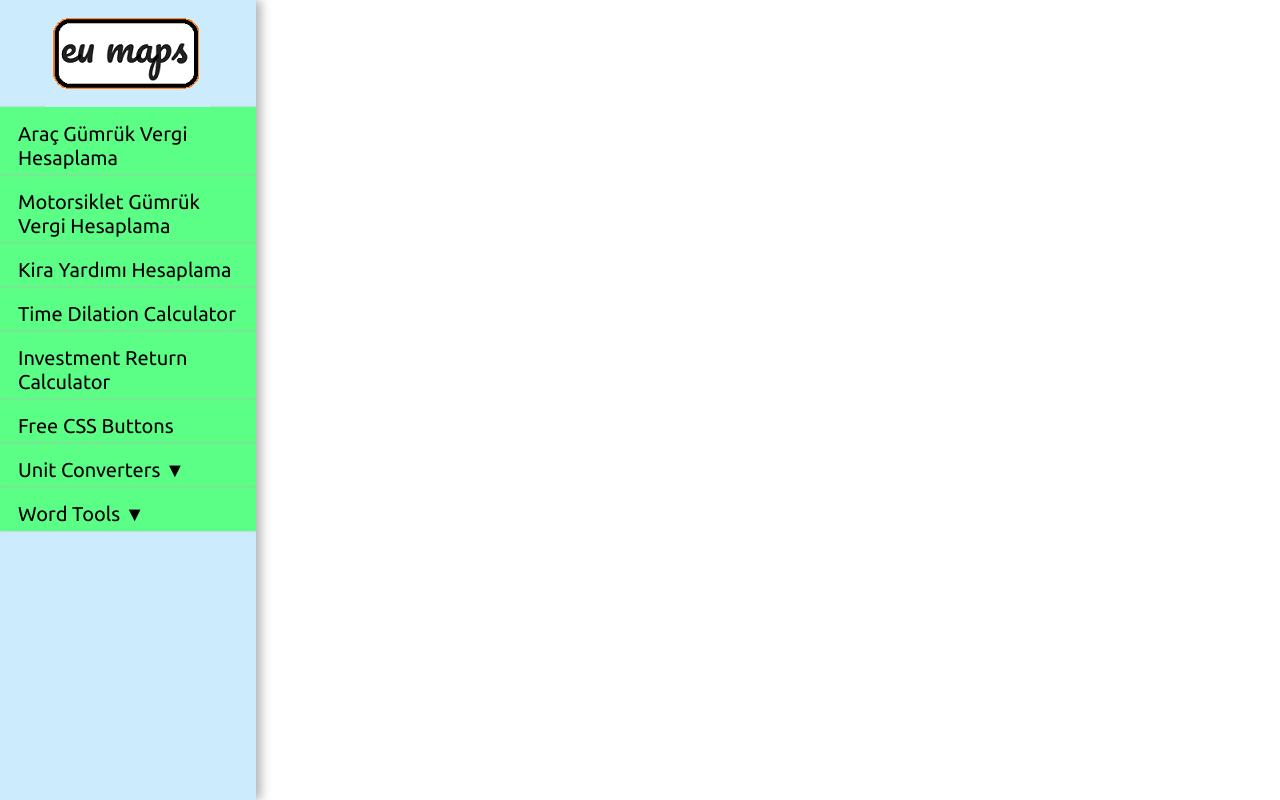
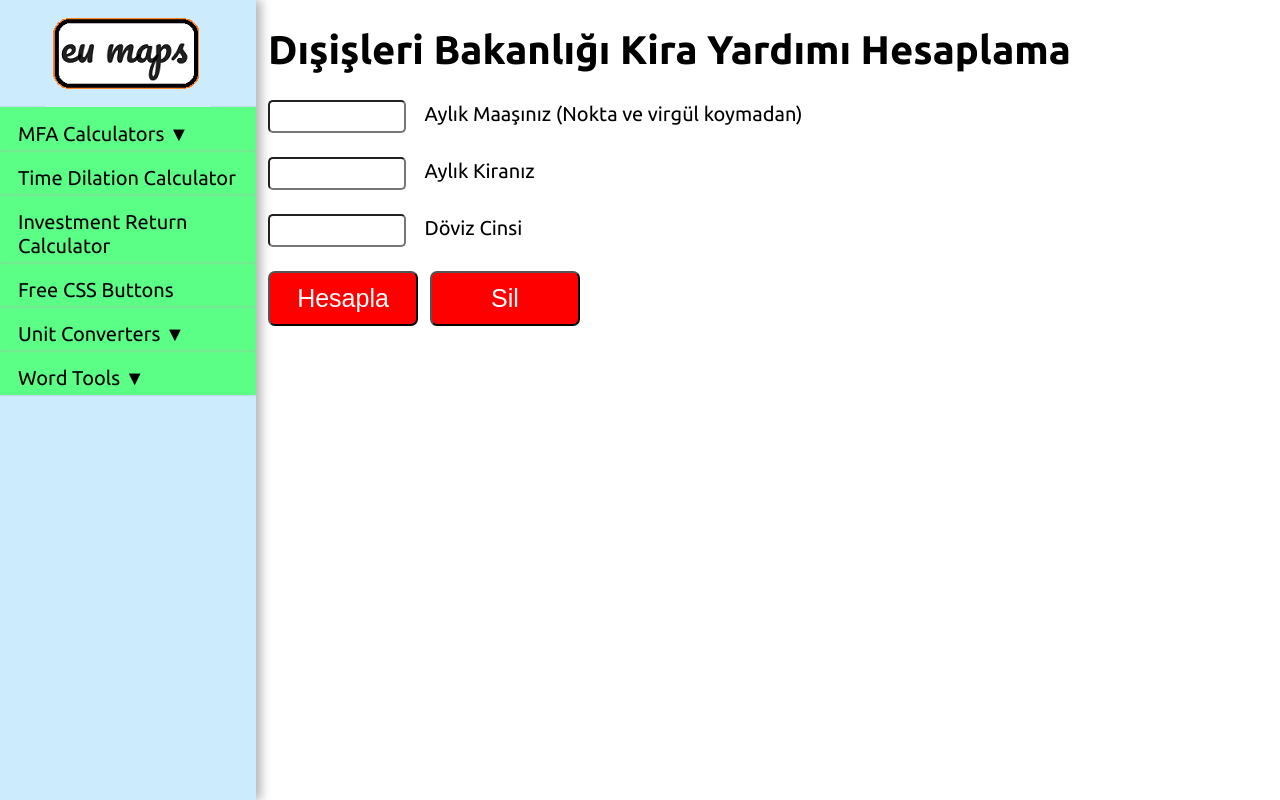
Before and after one commit to abdulhakim-altunkaya/eumaps, a React (Create React App) app in the folder client/: page /kira-yardimi-hesaplama in a window 1280 px wide. Built offline with nearby package versions, Linux system fonts and the light colour scheme; the HTML template or start-up script is replaced by a standard one; a web font is replaced by a local one.

Commit message:
mfa rent support calculator added

```diff
--- a/client/src/components/MainArea.js
+++ b/client/src/components/MainArea.js
@@ -2,6 +2,7 @@ import React from 'react';
 import {BrowserRouter as Router, Routes, Route, Link} from "react-router-dom";
 import SpeedOfLight from "./subcomponents/SpeedOfLight";
 import Investment from "./subcomponents/Investment";
+import Rent from "./subcomponents/Rent";
 import IndexComp from "./subcomponents/IndexComp";
 
 function MainArea() {
@@ -10,6 +11,7 @@ function MainArea() {
       <Routes>
         <Route path="/speed-of-light-calculator" element={<SpeedOfLight/>} />
         <Route path="/investment-return-calculator" element={<Investment/>} />
+        <Route path="/kira-yardimi-hesaplama" element={<Rent/>} />
         <Route path="/" element={<IndexComp/>} />
       </Routes>
     </div>
--- a/client/src/components/SidebarNav.js
+++ b/client/src/components/SidebarNav.js
@@ -7,6 +7,7 @@ function SidebarNav() {
 
   const [converterToggle, setConverterToggle] = useState(false);
   const [wordToolsToggle, setWordToolsToggle] = useState(false);
+  const [mfaCalculatorsToggle, setMfaCalculatorsToggle] = useState(false);
 
   const toggleConverters = () => {
     setConverterToggle(!converterToggle);
@@ -16,12 +17,23 @@ function SidebarNav() {
     setWordToolsToggle(!wordToolsToggle);
   }
 
+  const toggleMFACalculators = () => {
+    setMfaCalculatorsToggle(!mfaCalculatorsToggle);
+  }
+
 
   return (
     <div className='sidebarButtonsArea'>
-      <div className='sidebarMainButtons'>Araç Gümrük Vergi Hesaplama</div>
-      <div className='sidebarMainButtons'>Motorsiklet Gümrük Vergi Hesaplama</div>
-      <div className='sidebarMainButtons'>Kira Yardımı Hesaplama</div>
+      <div onClick={toggleMFACalculators} className='sidebarMainButtons'>MFA Calculators &#x25BC;</div>
+      {
+        mfaCalculatorsToggle && (
+          <>
+            <div className='sidebarSideButtons'>Araç Gümrük Vergi Hesaplama</div>
+            <div className='sidebarSideButtons'>Motorsiklet Gümrük Vergi Hesaplama</div>
+            <div className='sidebarSideButtons' onClick={() => navigate("/kira-yardimi-hesaplama")}>Kira Yardımı Hesaplama</div>
+          </>
+        )
+      }
       <div className='sidebarMainButtons' onClick={() => navigate("/speed-of-light-calculator")}>Time Dilation Calculator</div>
       <div className='sidebarMainButtons' onClick={() => navigate("/investment-return-calculator")}>Investment Return Calculator</div>
       <div className='sidebarMainButtons'>Free CSS Buttons</div>
--- a/client/src/components/subcomponents/Investment.js
+++ b/client/src/components/subcomponents/Investment.js
@@ -21,7 +21,7 @@ function Investment() {
       alert('Please enter a valid duration');
       return;
     }
-    if (Number(invPercentage2) < 1 || Number(invPercentage2) > 10000 || invAmount2 === '') {
+    if (Number(invPercentage2) < 1 || Number(invPercentage2) > 10000 || invPercentage2 === '') {
       alert('Please enter a valid percentage');
       return;
     }
--- /dev/null
+++ b/client/src/components/subcomponents/Rent.js
@@ -0,0 +1,103 @@
+import React, { useState } from 'react';
+import '../../styles/investment.css';
+
+function Rent() {
+
+  const [resultArea, setResultArea] = useState('');
+
+  const calculateRentSupport = (e) => {
+    e.preventDefault(); // prevent form from refreshing page
+
+    const formData = new FormData(e.target);
+    const amountSalary2 = formData.get('amountSalary');
+    const amountRent2 = formData.get('amountRent');
+    const typeCurrency2 = formData.get('typeCurrency');
+
+    let amountSalary3 = Number(amountSalary2);
+    let amountRent3 = Number(amountRent2);
+
+    if (amountSalary3 < 1 || amountSalary3 > 10000000000 || amountSalary3 === '') {
+      alert('Geçerli bir maaş meblağı giriniz');
+      return;
+    }
+    if (amountRent3 < 1 || amountRent3 > 10000000000000 || amountRent3 === '') {
+      alert('Geçerli bir kira meblağı giriniz');
+      return;
+    }
+    if (typeCurrency2.length < 1 || typeCurrency2.length > 20 || typeCurrency2 === '') {
+      alert('Geçerli bir döviz cinsi giriniz');
+      return;
+    }
+    if (!Number.isInteger(amountSalary3) || !Number.isInteger(amountRent3) ) {
+      alert('Geçerli bir meblağ giriniz. Nokta veya virgül gibi işaretler kullanmayınız');
+      return;
+    }
+
+    if (amountRent3 <= amountSalary3/4) {
+        setResultArea("Ödediğiniz kira maaşınızın %25'inden büyük değil. Kira yardımı alamıyorsunuz.")
+    } else {
+        let supportAmount = ( amountRent3 - (amountSalary3/4) ) * 80 / 100;
+        let supportAmount2 = Math.round(supportAmount);
+        setResultArea(`Alacağınız kira yardımı: ${supportAmount2} ${typeCurrency2}`)
+    }
+  }
+
+  const clearRentForm = (e) => {
+    e.preventDefault(); // prevent the form from refreshing the page
+    e.target.closest('form').reset();
+    setResultArea('');
+  }
+
+  return (
+    <div>
+      <h1 className='formHeader'>Dışişleri Bakanlığı Kira Yardımı Hesaplama</h1>
+      <form className='formInvestment' onSubmit={calculateRentSupport}>
+
+        <input
+          className='inputFields'
+          type='number'
+          name='amountSalary'
+          id='amountSalary'
+          aria-label='Aylık Maaşınızı nokta veya virgül olmadan giriniz.'
+          min="1"
+          max="1000000"
+          required
+        /> &nbsp; &nbsp;
+        <label htmlFor='amountSalary'>Aylık Maaşınız (Nokta ve virgül koymadan)</label> <br /><br />
+
+
+        <input
+          className='inputFields'
+          type='number'
+          name='amountRent'
+          id='amountRent'
+          aria-label='Aylık kiranızı giriniz. Nokta ve virgül kullanmayınız.'
+          min="1"
+          max="100000"
+          required
+        /> &nbsp; &nbsp;
+        <label htmlFor='amountRent'>Aylık Kiranız</label> <br /><br />
+
+
+        <input
+          className='inputFields'
+          type='text'
+          name='typeCurrency'
+          id='typeCurrency'
+          aria-label='Döviz cinsini giriniz. "Euro" veya "Dolar" gibi'
+          required
+        /> &nbsp; &nbsp;
+        <label htmlFor='typeCurrency'>Döviz Cinsi</label> <br /><br />
+
+        <button className='button1' type="submit">Hesapla</button>
+        <button className='button1' onClick={clearRentForm}>Sil</button>
+      </form>
+
+      <div className='resultAreaInvestment' aria-live='polite'>
+        {resultArea}
+      </div>
+    </div>
+  )
+}
+
+export default Rent;
--- a/client/src/index.css
+++ b/client/src/index.css
@@ -68,6 +68,10 @@ html {
   .sidebarSideButtons {
     background-color: #EFD469;
     color: black;
+    box-shadow: 0px 0.2px 2px #b0b0b0; /* Bottom border shadow */
+  }
+  .sidebarSideButtons:hover {
+    background-color: #bb9913;
   }
   .sidebarMainButtons, .sidebarSideButtons {
     padding: 15px 10px 5px 18px;/*top-right-bottom-left*/
```
